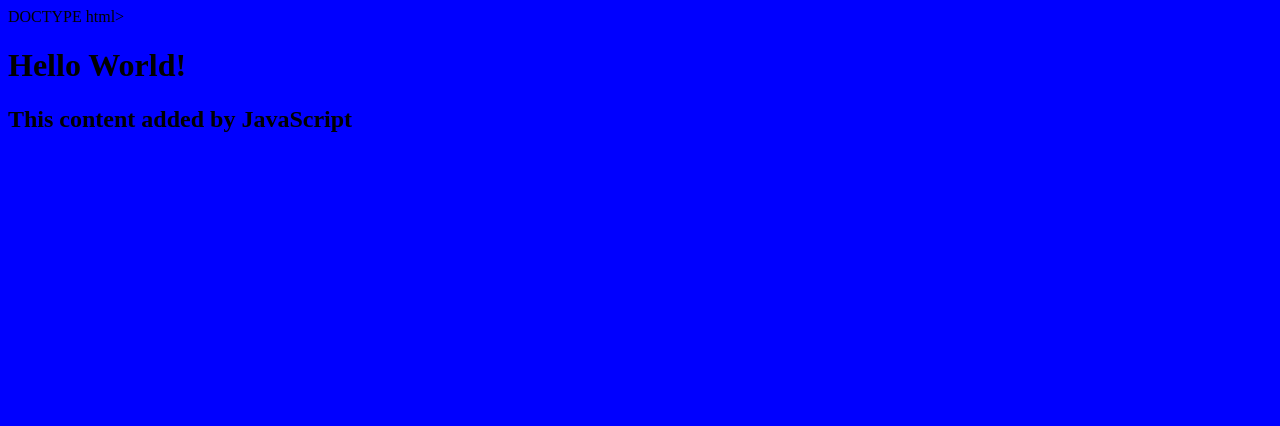
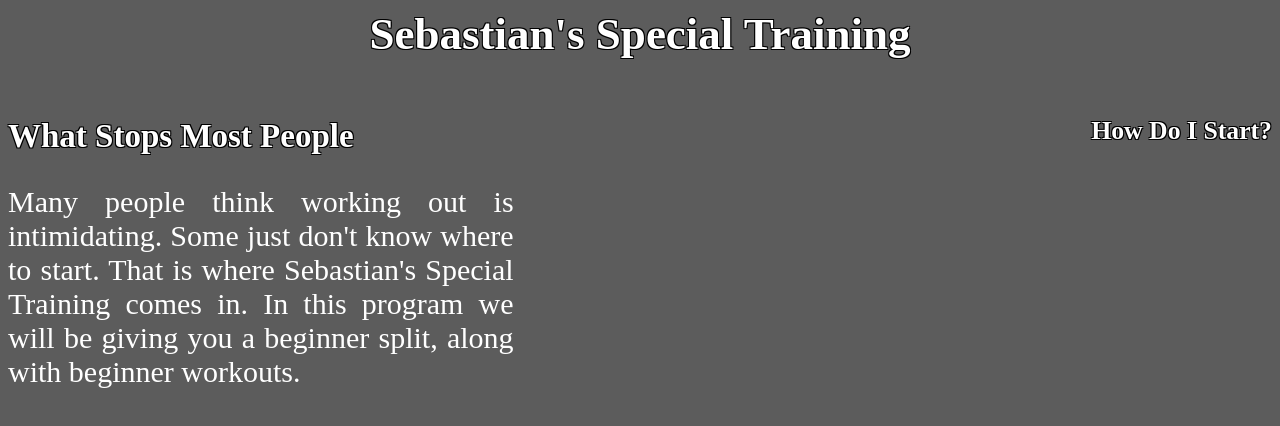
Before and after one commit to Sebby235/the-final-boss, a plain HTML site: page index.html in a window 1280 px wide. Drawn offline with Linux system fonts and the light colour scheme.

Commit message:
paragraph along with header added

```diff
--- a/index.html
+++ b/index.html
@@ -1,11 +1,22 @@
-DOCTYPE html>
+
 <html lang="en">
   <head>
+    <title>My Personal Website</title>
     <link rel="stylesheet" href="style.css" />
-    <title>My Personal Website</title>
   </head>
+
+
   <body>
-    <h1>Hello World!</h1>
+    <header>
+      <h1>Sebastian's Special Training</h1>
+    </header>
+    <div class="container">
+      <h2>What Stops Most People</h2>
+        <p> Many people think working out is intimidating. Some just don't know where to start. That is where Sebastian's Special Training comes in. In this program we will be giving you a beginner split, along with beginner workouts.</p>
+    </div>
+    <div2 class="container2">
+    <h3>How Do I Start?</h3>
+      <p></p>
     <script src="script.js"></script>
   </body>
 </html>
--- a/script.js
+++ b/script.js
@@ -1,3 +1,3 @@
 const h2 = document.createElement("h2");
-h2.textContent = "This content added by JavaScript";
+h2.textContent
 document.querySelector("body").appendChild(h2);
--- a/style.css
+++ b/style.css
@@ -1,3 +1,48 @@
 body {
-    background: blue;
+    background: rgb(92, 92, 92);
+    color: white;
 }
+
+h1 {
+    font-size: 45px;
+    text-align: center;
+    text-shadow:
+    -1px -1px 0 #000,
+     1px -1px 0 #000,
+    -1px  1px 0 #000,
+     1px  1px 0 #000;
+}
+
+h2 {
+    text-shadow:
+    -1px -1px 0 #000,
+     1px -1px 0 #000,
+    -1px  1px 0 #000,
+     1px  1px 0 #000;
+}
+
+.container {
+    max-width: 40%;
+    float: left;
+    font-size: 22px
+
+
+}
+p {
+    text-align: justify;
+    font-size: 30px;
+}
+
+.container2 {
+    max-width: 40%;
+    float: right;
+    font-size: 22px;
+}
+
+h3 {
+    text-shadow:
+    -1px -1px 0 #000,
+     1px -1px 0 #000,
+    -1px  1px 0 #000,
+     1px  1px 0 #000;
+}
```
